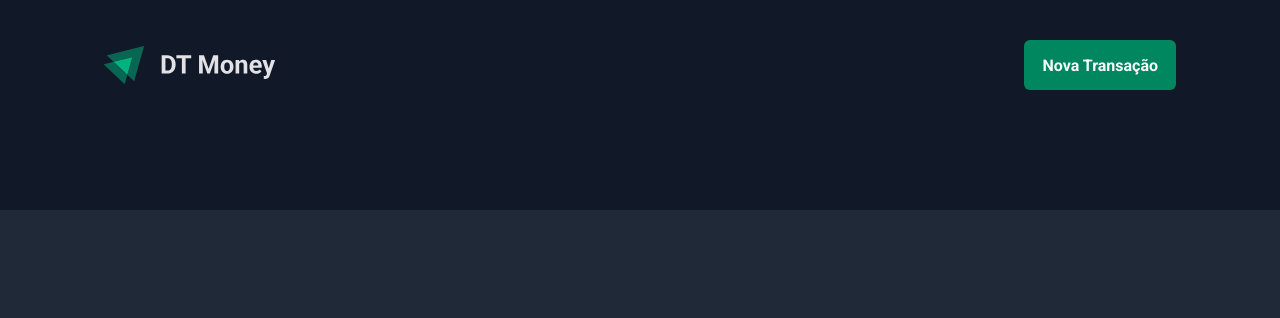
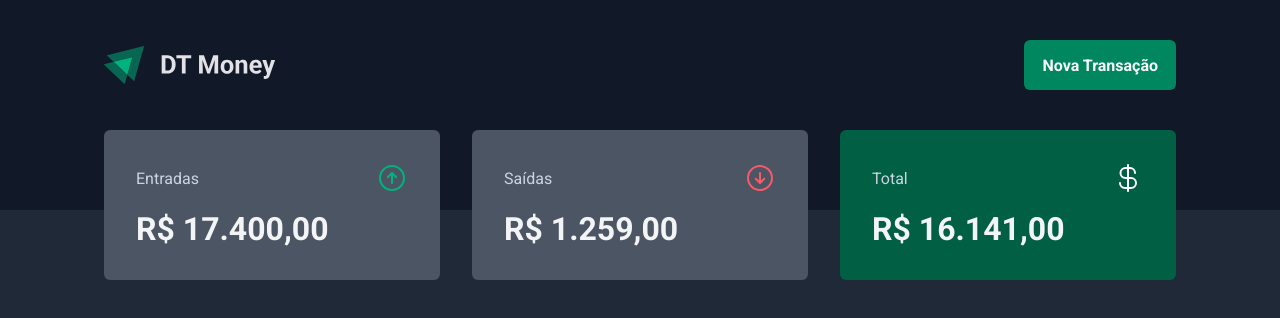
Before and after one commit to MarcoDevelop/03-dt-money, a React (Vite) app: page / in a window 1280 px wide. Shown: the top 318 px of the page. Built offline with nearby package versions, Linux system fonts and the light colour scheme.

Commit message:
Componente: Summary

```diff
--- a/package.json
+++ b/package.json
@@ -10,6 +10,7 @@
     "lint": "eslint src --ext .ts,.tsx --fix"
   },
   "dependencies": {
+    "phosphor-react": "^1.4.1",
     "react": "^18.2.0",
     "react-dom": "^18.2.0",
     "styled-components": "^5.3.6"
--- /dev/null
+++ b/src/components/Summary/index.tsx
@@ -0,0 +1,36 @@
+import { SummaryCard, SummaryContainer } from './styles'
+import { ArrowCircleDown, ArrowCircleUp, CurrencyDollar } from 'phosphor-react'
+
+export function Summary() {
+  return (
+    <SummaryContainer>
+      <SummaryCard>
+        <header>
+          <span>Entradas</span>
+
+          <ArrowCircleUp size={32} color="#00b37e" />
+        </header>
+
+        <strong>R$ 17.400,00</strong>
+      </SummaryCard>
+      <SummaryCard>
+        <header>
+          <span>Saídas</span>
+
+          <ArrowCircleDown size={32} color="#f75a68" />
+        </header>
+
+        <strong>R$ 1.259,00</strong>
+      </SummaryCard>
+      <SummaryCard variant="green">
+        <header>
+          <span>Total</span>
+
+          <CurrencyDollar size={32} color="#fff" />
+        </header>
+
+        <strong>R$ 16.141,00</strong>
+      </SummaryCard>
+    </SummaryContainer>
+  )
+}
--- /dev/null
+++ b/src/components/Summary/styles.ts
@@ -0,0 +1,43 @@
+import styled, { css } from 'styled-components'
+
+export const SummaryContainer = styled.section`
+  width: 100%;
+  max-width: 1120px;
+  margin: 0 auto;
+  padding: 0 1.5rem;
+
+  display: grid;
+  grid-template-columns: repeat(3, 1fr);
+  gap: 2rem;
+
+  margin-top: -5rem;
+`
+
+interface SummaryCardProps {
+  variant?: 'green'
+}
+
+export const SummaryCard = styled.div<SummaryCardProps>`
+  background: ${(props) => props.theme['gray-600']};
+  border-radius: 6px;
+  padding: 2rem;
+
+  header {
+    display: flex;
+    align-items: center;
+    justify-content: space-between;
+    color: ${(props) => props.theme['gray-300']};
+  }
+
+  strong {
+    display: block;
+    margin-top: 1rem;
+    font-size: 2rem;
+  }
+
+  ${(props) =>
+    props.variant === 'green' &&
+    css`
+      background: ${(props) => props.theme['green-700']};
+    `}
+`
--- a/src/pages/Transactions/index.tsx
+++ b/src/pages/Transactions/index.tsx
@@ -1,9 +1,11 @@
 import { Header } from '../../components/Header'
+import { Summary } from '../../components/Summary'
 
 export function Transactions() {
   return (
     <div>
-      <Header></Header>
+      <Header />
+      <Summary />
     </div>
   )
 }
```
Also changed, not shown: 1 other file (tests, documents, lock files or other folders).
